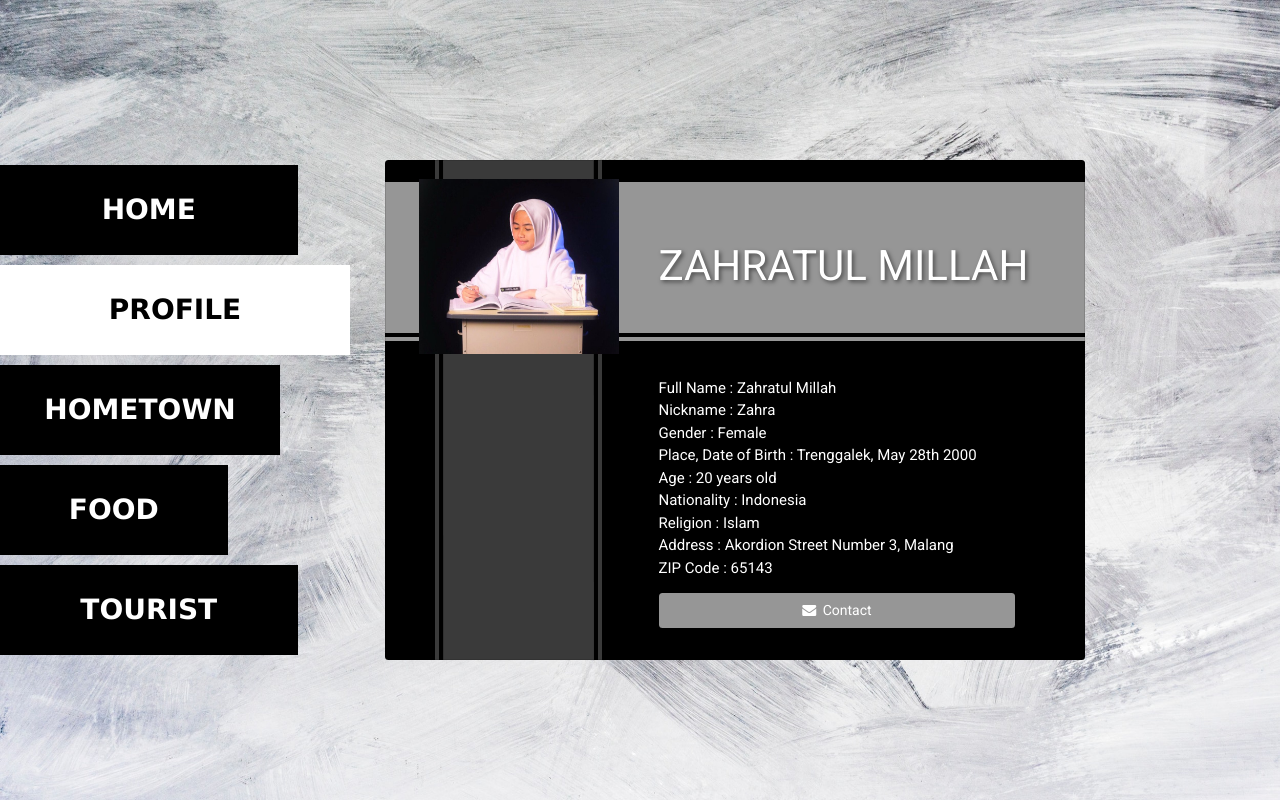
After one commit to hipzi/quiz1, a PHP site: page /profile.html in a window 1280 px wide. The commit adds this page. Run offline with PHP 8.4, Linux system fonts and the light colour scheme.

Commit message:
add profile

```diff
--- a/index.html
+++ b/index.html
@@ -1,10 +1,11 @@
 <!DOCTYPE html>
 <html lang="en">
     <head>
+        <title>Zahratul Millah</title>
+
         <style type="text/css">
             @import url('style.css');
         </style>
-        <title></title>
     </head>
 
     <body>
--- /dev/null
+++ b/profile.html
@@ -0,0 +1,74 @@
+<!DOCTYPE html>
+<html lang="en">
+    <head>
+        <title>Zahratul Millah</title>
+
+        <style type="text/css">
+            @import url('style.css');
+        </style>
+
+        <!-- Bootstrap -->
+        <link rel="stylesheet" href="https://stackpath.bootstrapcdn.com/bootstrap/4.5.2/css/bootstrap.min.css" integrity="sha384-JcKb8q3iqJ61gNV9KGb8thSsNjpSL0n8PARn9HuZOnIxN0hoP+VmmDGMN5t9UJ0Z" crossorigin="anonymous">
+
+        <!-- Font -->
+        <link href="https://fonts.googleapis.com/css2?family=Roboto&display=swap" rel="stylesheet">
+
+        <!-- Icon -->
+        <link rel="stylesheet" href="https://maxcdn.bootstrapcdn.com/font-awesome/4.7.0/css/font-awesome.min.css">
+
+    </head>
+
+    <body>
+        <div class="background">
+
+            <div class="nav">
+                <a class="a" href="index.html">HOME</a>
+                <a class="b active" href="profile">PROFILE</a>
+                <a class="c" href="hometown">HOMETOWN</a>
+                <a class="d" href="food">FOOD</a>
+                <a class="e" href="tourist">TOURIST</a>
+            </div>
+
+            <div class="container">
+                <div class="card" id="profile">
+                    <div class="card-body">
+                        <div class="row"></div>
+                        <div class="col-md-6">
+                            <img src="../quiz1/img/zahra.jpg" class="photo">
+                        </div>
+                        <div class="col-md-12">
+                            <p class="profile-title">Zahratul Millah</p>
+                            <p class="profile-body">
+                                Full Name : Zahratul Millah <br>
+                                Nickname : Zahra <br>
+                                Gender : Female <br>
+                                Place, Date of Birth : Trenggalek, May 28th 2000 <br>
+                                Age : 20 years old <br>
+                                Nationality : Indonesia <br>
+                                Religion : Islam <br>
+                                Address : Akordion Street Number 3, Malang <br>
+                                ZIP Code : 65143 <br>
+                            </p>
+                        </div>
+                        <div class="col-md-7">
+                            <a href = "mailto: zahramillah582@gmail.com">
+                                <button id="contact" type="button" class="btn">
+                                    <i class="fa fa-envelope" style="margin-right: 3px;"></i>
+                                    Contact
+                                </button>
+                            </a>
+                        </div>
+                    </div>
+                </div>
+            </div>
+        </div>
+
+        <script src="button.js"></script>
+
+        <!-- Bootstrap -->
+        <script src="https://code.jquery.com/jquery-3.5.1.slim.min.js" integrity="sha384-DfXdz2htPH0lsSSs5nCTpuj/zy4C+OGpamoFVy38MVBnE+IbbVYUew+OrCXaRkfj" crossorigin="anonymous"></script>
+        <script src="https://cdn.jsdelivr.net/npm/popper.js@1.16.1/dist/umd/popper.min.js" integrity="sha384-9/reFTGAW83EW2RDu2S0VKaIzap3H66lZH81PoYlFhbGU+6BZp6G7niu735Sk7lN" crossorigin="anonymous"></script>
+        <script src="https://stackpath.bootstrapcdn.com/bootstrap/4.5.2/js/bootstrap.min.js" integrity="sha384-B4gt1jrGC7Jh4AgTPSdUtOBvfO8shuf57BaghqFfPlYxofvL8/KUEfYiJOMMV+rV" crossorigin="anonymous"></script>
+
+    </body>
+</html>
--- a/style.css
+++ b/style.css
@@ -13,7 +13,7 @@ html, body{
 .background{
     width: 100%;
     height: 100%;
-    background-image: url('../Web-static/a.jpg');
+    background-image: url('../quiz1/img/a.jpg');
     background-repeat: no-repeat;
     background-size: cover;
     position: relative;
@@ -93,6 +93,8 @@ a.active, .nav a:hover{
     font-family: 'Roboto Mono', monospace;
 }
 
+/* Homepage */
+
 .content{
     position: absolute;
     width: 930px;
@@ -122,3 +124,44 @@ a.active, .nav a:hover{
     padding-right: 5px 0;
     opacity: 0.6;
 }
+
+/* Profile */
+
+#profile {
+    margin: 160px 0 0 300px;
+    background-color: black;
+    width: 700px;
+    height: 500px;
+    background-image: url('../quiz1/img/background-profile-4.png');
+}
+
+.photo {
+    max-width: 200px;
+    height: auto;
+}
+
+.profile-title {
+    font-family: 'Roboto', sans-serif;
+    margin-top: -120px;
+    margin-left: 240px;
+    color:white;
+    font-size:42px;
+    text-transform:uppercase;
+    text-shadow: 2px 2px #000000;
+    text-shadow: 2px 2px 4px rgba(0, 0, 0, 0.5);
+}
+
+.profile-body {
+    font-family: 'Roboto', sans-serif;
+    margin-top: 80px;
+    margin-left: 240px;
+    color:white;
+    font-size:15px;
+}
+
+#contact {
+    margin-left: 240px;
+    color:white;
+    font-family: 'Roboto', sans-serif;
+    background-color: #969696;
+}
```
Also changed, not shown: img/a.jpg (renamed from a.jpg), img/background-profile-4.png (added), img/zahra.jpg (added).
